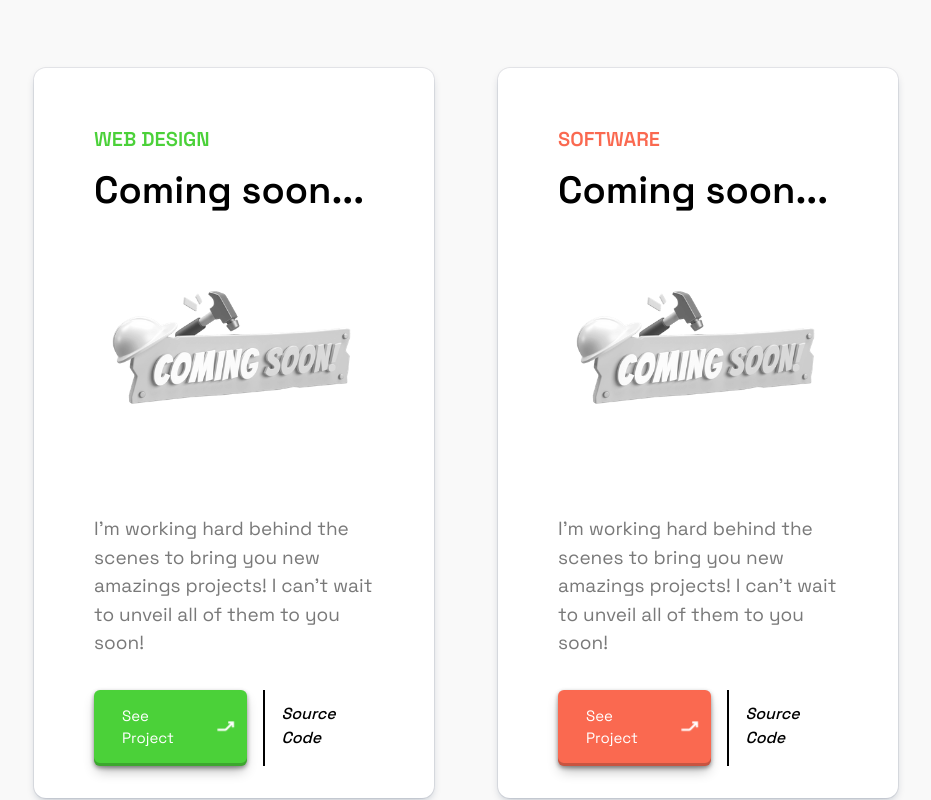
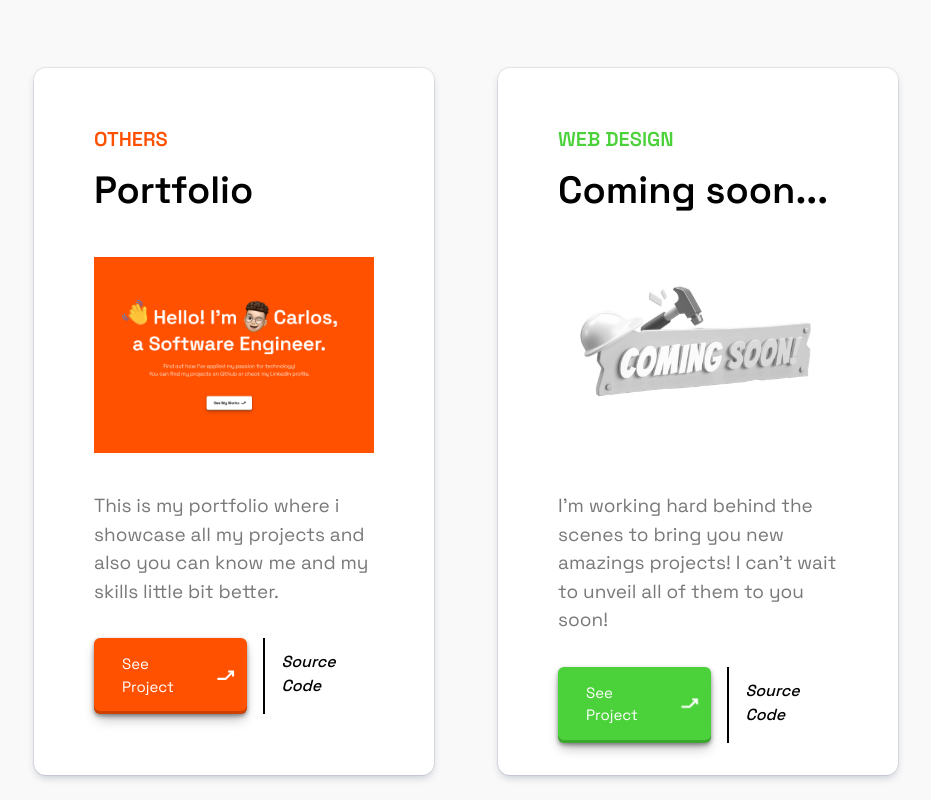
Before and after one commit to Basso-23/Portfolio_v2, a Next.js app: page /Projects in a window 1280 px wide. Shown: the part 380-1180 px from the top of the page, without its empty margins (174-1105 px from the left). Built offline with nearby package versions, Linux system fonts and the light colour scheme.

Commit message:
Agregue un proyecto (Portfolio)

```diff
--- a/src/components/IndexENG.js
+++ b/src/components/IndexENG.js
@@ -1,4 +1,19 @@
 const projects = [
+  {
+    name: "OTHERS",
+    title: "Portfolio",
+    description:
+      "This is my portfolio where i showcase all my projects and also you can know me and my skills little bit better.",
+    colorBg: "portfolioBg",
+    colorTxt: "portfolioTxt",
+    image: "portfolio",
+    id: 30,
+    key: 1,
+    delay: 0.8,
+    float: "",
+    linkP:"https://www.carlosbaso.com/",
+    linkG:"https://github.com/Basso-23/Portfolio-Portafolio"
+  },
   {
     name: "WEB DESIGN",
     title: "Coming soon...",
@@ -9,9 +24,13 @@ const projects = [
     ],
     colorBg: "greenBg",
     colorTxt: "greenTxt",
+    image: "comingsoon",
     id: 10,
     key: 1,
     delay: 0.2,
+    float: "containerFloat1",
+    linkP: false,
+    linkG: false
   },
   {
     name: "SOFTWARE",
@@ -23,9 +42,13 @@ const projects = [
     ],
     colorBg: "orangeBg",
     colorTxt: "orangeTxt",
+    image: "comingsoon",
     id: 20,
     key: 1,
     delay: 0.4,
+    float: "containerFloat1",
+    linkP:false,
+    linkG:false
   },
   {
     name: "OTHERS",
@@ -37,23 +60,13 @@ const projects = [
     ],
     colorBg: "yellowBg",
     colorTxt: "yellowTxt",
+    image: "comingsoon",
     id: 30,
     key: 1,
     delay: 0.6,
-  },
-  {
-    name: "OTHERS",
-    title: "Coming soon...",
-    description: [
-      "I'm working hard behind the scenes to bring you ",
-      "new amazings projects! I can't wait ",
-      "to unveil all of them to you soon!",
-    ],
-    colorBg: "yellowBg",
-    colorTxt: "yellowTxt",
-    id: 30,
-    key: 1,
-    delay: 0.8,
+    float: "containerFloat1",
+    linkP:false,
+    linkG:false
   },
   {
     name: "WEB DESIGN",
@@ -65,9 +78,13 @@ const projects = [
     ],
     colorBg: "greenBg",
     colorTxt: "greenTxt",
+    image: "comingsoon",
     id: 10,
     key: 1,
     delay: 1,
+    float: "containerFloat1",
+    linkP:false,
+    linkG:false
   },
   {
     name: "SOFTWARE",
@@ -79,9 +96,13 @@ const projects = [
     ],
     colorBg: "orangeBg",
     colorTxt: "orangeTxt",
+    image: "comingsoon",
     id: 20,
     key: 1,
     delay: 1.2,
+    float: "containerFloat1",
+    linkP:false,
+    linkG:false
   },
 ];
 
--- a/src/components/IndexESP.js
+++ b/src/components/IndexESP.js
@@ -1,4 +1,19 @@
 const projects2 = [
+  {
+    name: "OTROS",
+    title: "Portafolio",
+    description:
+      "Este es mi portafolio donde muestro todos mis proyectos y también puedes conocerme a mí y mis habilidades un poco mejor.",
+    colorBg: "portfolioBg",
+    colorTxt: "portfolioTxt",
+    image: "portfolio",
+    id: 30,
+    key: 1,
+    delay: 0.8,
+    float: "",
+    linkP:"https://www.carlosbaso.com/",
+    linkG:"https://github.com/Basso-23/Portfolio-Portafolio"
+  },
   {
     name: "DISEÑO WEB",
     title: "Próximamente...",
@@ -9,9 +24,13 @@ const projects2 = [
     ],
     colorBg: "greenBg",
     colorTxt: "greenTxt",
+    image: "comingsoon",
     id: 10,
     key: 1,
     delay: 0.2,
+    float: "containerFloat1",
+    linkP:false,
+    linkG:false
   },
   {
     name: "SOFTWARE",
@@ -23,9 +42,13 @@ const projects2 = [
     ],
     colorBg: "orangeBg",
     colorTxt: "orangeTxt",
+    image: "comingsoon",
     id: 20,
     key: 1,
     delay: 0.4,
+    float: "containerFloat1",
+    linkP:false,
+    linkG:false
   },
   {
     name: "OTROS",
@@ -37,23 +60,13 @@ const projects2 = [
     ],
     colorBg: "yellowBg",
     colorTxt: "yellowTxt",
+    image: "comingsoon",
     id: 30,
     key: 1,
     delay: 0.6,
-  },
-  {
-    name: "OTROS",
-    title: "Próximamente...",
-    description: [
-      "Estoy trabajando duro para traer nuevos ",
-      "e increíbles proyectos. ¡No puedo esperar para ",
-      "desvelárselos todos pronto!",
-    ],
-    colorBg: "yellowBg",
-    colorTxt: "yellowTxt",
-    id: 30,
-    key: 1,
-    delay: 0.8,
+    float: "containerFloat1",
+    linkP:false,
+    linkG:false
   },
   {
     name: "DISEÑO WEB",
@@ -65,9 +78,13 @@ const projects2 = [
     ],
     colorBg: "greenBg",
     colorTxt: "greenTxt",
+    image: "comingsoon",
     id: 10,
     key: 1,
     delay: 1,
+    float: "containerFloat1",
+    linkP:false,
+    linkG:false
   },
   {
     name: "SOFTWARE",
@@ -79,9 +96,13 @@ const projects2 = [
     ],
     colorBg: "orangeBg",
     colorTxt: "orangeTxt",
+    image: "comingsoon",
     id: 20,
     key: 1,
     delay: 1.2,
+    float: "containerFloat1",
+    linkP:false,
+    linkG:false
   },
 ];
 
--- a/src/pages/Projects.jsx
+++ b/src/pages/Projects.jsx
@@ -15,6 +15,10 @@ const ProjectCard = ({
   colorBg,
   theme,
   language,
+  image,
+  float,
+  linkP,
+  linkG,
 }) => {
   return (
     <m.div
@@ -49,8 +53,10 @@ const ProjectCard = ({
           {title}
         </div>
         {/* DIV DEL LA IMAGEN----------------------- */}
-        <div className="w-[100%] flex">
-          <div className="flex lg:h-[35vh] lg:w-[35vh] h-[35vh] w-[35vh] comingsoon containerFloat1 m-auto"></div>{" "}
+        <div className="w-[100%] flex ">
+          <div
+            className={`flex lg:h-[34vh] lg:w-[40vh] h-[34vh] w-[40vh] ${image} ${float}  m-auto rounded-md mb-[-15px]`}
+          ></div>{" "}
         </div>
         <div className="sm:text-[19px] text-[18px] mt-2 text-[#797979]">
           <div className="pt-2">{description}</div>
@@ -66,12 +72,18 @@ const ProjectCard = ({
             }
           >
             {language ? (
-              <div className="cursor-pointer">Source Code</div>
+              <a href={linkG} target="_blank" className="cursor-pointer">
+                Source Code
+              </a>
             ) : (
-              <div className="cursor-pointer">Código fuente</div>
+              <a href={linkG} target="_blank" className="cursor-pointer">
+                Código fuente
+              </a>
             )}
           </div>
-          <div
+          <a
+            href={linkP}
+            target="_blank"
             className={`${colorBg} justify-center text-[15px] pl-7 pr-5 py-[14px] rounded-md flex buttonShadow cursor-pointer transitionButton`}
           >
             {language ? (
@@ -82,7 +94,7 @@ const ProjectCard = ({
             <div className="rotateIcon ml-1 mt-[0.5px]">
               <MdOutlineTurnSlightLeft size={"25px"} />
             </div>
-          </div>
+          </a>
           <div
             className={
               theme === false
@@ -91,9 +103,13 @@ const ProjectCard = ({
             }
           >
             {language ? (
-              <div className="cursor-pointer">Source Code</div>
+              <a href={linkG} target="_blank" className="cursor-pointer">
+                Source Code
+              </a>
             ) : (
-              <div className="cursor-pointer">Código fuente</div>
+              <a href={linkG} target="_blank" className="cursor-pointer">
+                Código fuente
+              </a>
             )}
           </div>
         </div>
@@ -110,6 +126,10 @@ const ProjectCard2 = ({
   colorBg,
   theme,
   language,
+  image,
+  float,
+  linkP,
+  linkG,
 }) => {
   return (
     <m.div
@@ -144,8 +164,10 @@ const ProjectCard2 = ({
           {title}
         </div>
         {/* DIV DEL LA IMAGEN----------------------- */}
-        <div className="w-[100%] flex">
-          <div className="flex lg:h-[35vh] lg:w-[35vh] h-[35vh] w-[35vh] comingsoon containerFloat1 m-auto"></div>{" "}
+        <div className="w-[100%] flex ">
+          <div
+            className={`flex lg:h-[34vh] lg:w-[40vh] h-[34vh] w-[40vh] ${image} ${float}  m-auto rounded-md mb-[-15px]`}
+          ></div>{" "}
         </div>
         <div className="sm:text-[19px] text-[18px] mt-2 text-[#797979]">
           <div className="pt-2">{description}</div>
@@ -161,12 +183,18 @@ const ProjectCard2 = ({
             }
           >
             {language ? (
-              <div className="cursor-pointer">Source Code</div>
+              <a href={linkG} target="_blank" className="cursor-pointer">
+                Source Code
+              </a>
             ) : (
-              <div className="cursor-pointer">Código fuente</div>
+              <a href={linkG} target="_blank" className="cursor-pointer">
+                Código fuente
+              </a>
             )}
           </div>
-          <div
+          <a
+            href={linkP}
+            target="_blank"
             className={`${colorBg} justify-center text-[15px] pl-7 pr-5 py-[14px] rounded-md flex buttonShadow cursor-pointer transitionButton`}
           >
             {language ? (
@@ -177,7 +205,7 @@ const ProjectCard2 = ({
             <div className="rotateIcon ml-1 mt-[0.5px]">
               <MdOutlineTurnSlightLeft size={"25px"} />
             </div>
-          </div>
+          </a>
           <div
             className={
               theme === false
@@ -186,9 +214,13 @@ const ProjectCard2 = ({
             }
           >
             {language ? (
-              <div className="cursor-pointer">Source Code</div>
+              <a href={linkG} target="_blank" className="cursor-pointer">
+                Source Code
+              </a>
             ) : (
-              <div className="cursor-pointer">Código fuente</div>
+              <a href={linkG} target="_blank" className="cursor-pointer">
+                Código fuente
+              </a>
             )}
           </div>
         </div>
--- a/src/styles/globals.css
+++ b/src/styles/globals.css
@@ -38,6 +38,14 @@
   background-image: url(../assets/comingsoon.png);
   background-size: contain;
   background-repeat: no-repeat;
+  background-position: center;
+}
+
+.portfolio {
+  background-image: url(../assets/portfolio.png);
+  background-size: contain;
+  background-repeat: no-repeat;
+  background-position: center;
 }
 
 .web {
@@ -572,6 +580,14 @@
   background-color: #ebc000;
 }
 
+.portfolioTxt {
+  color: #ff5100;
+}
+
+.portfolioBg {
+  background-color: #ff5100;
+}
+
 .blueTxt {
   color: #347dfa;
 }
```
Also changed, not shown: src/assets/portfolio.png (added).
